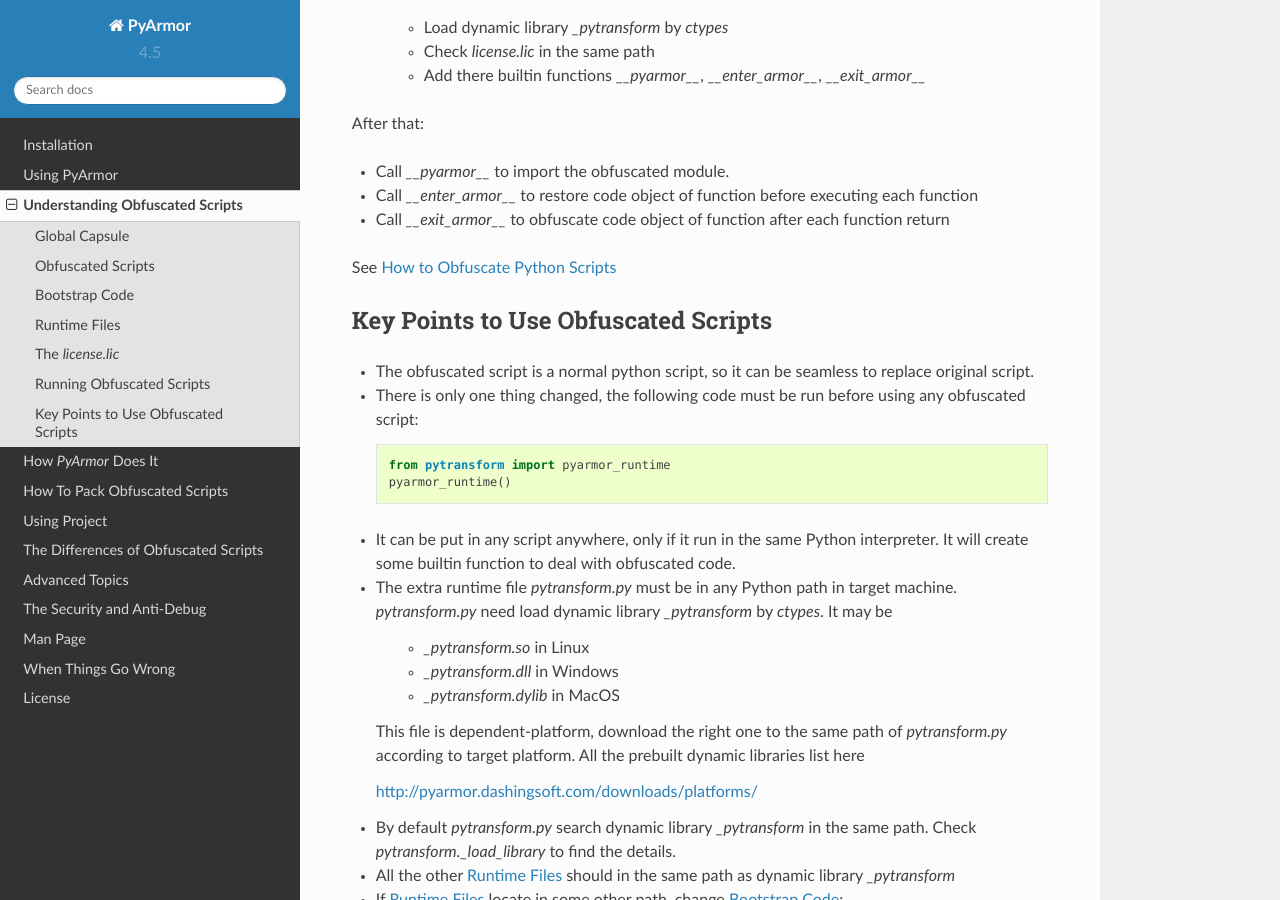
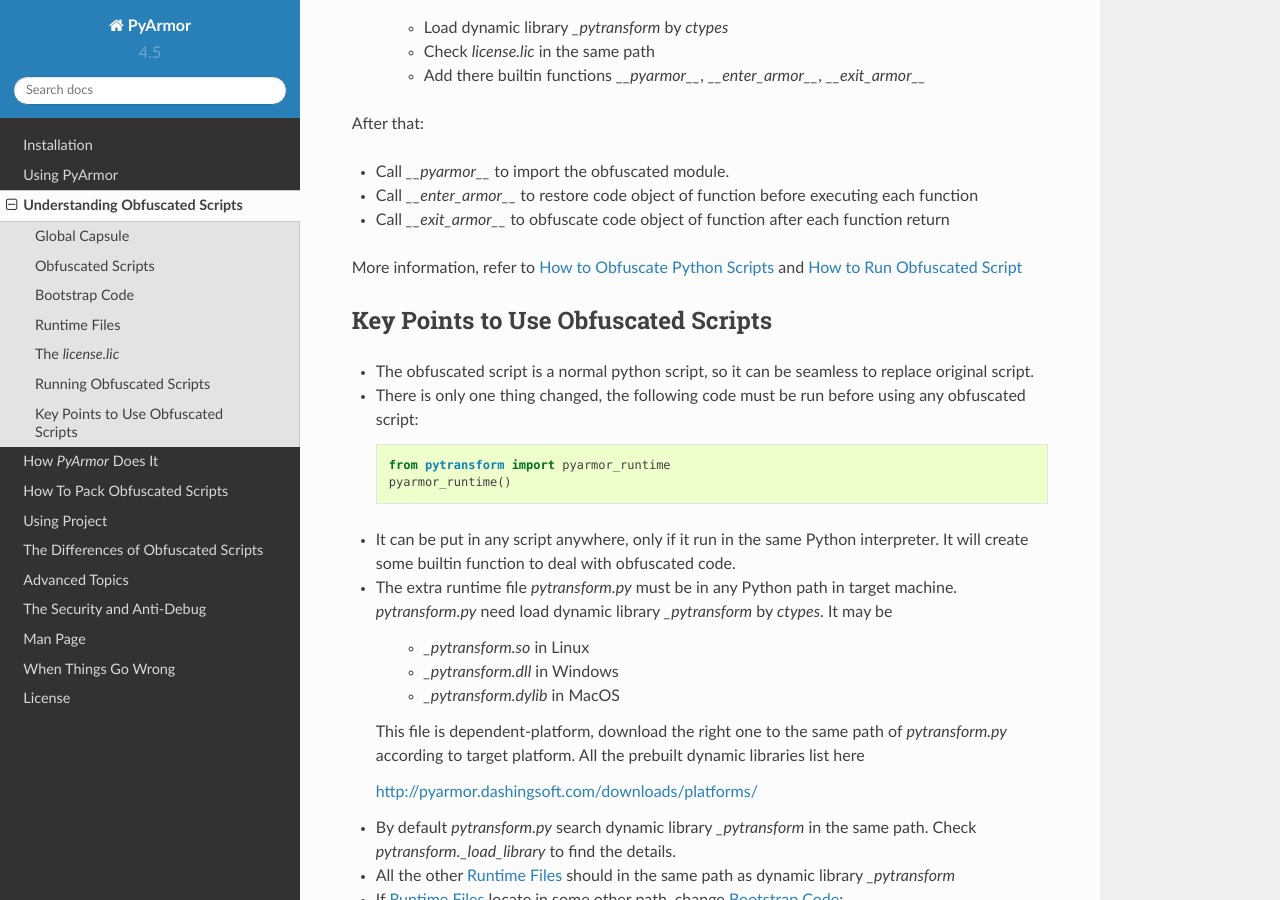
Before and after one commit to dashingsoft/pyarmor, a Sphinx documentation site: the page built from docs/understand-obfuscated-scripts.rst, in a window 1280 px wide and 900 px high, scrolled down 1889 px. Built offline with Sphinx 7.4.7 and the Read the Docs theme 2.0.0, drawn with Linux system fonts in a browser that asks for light colours.

Commit message:
Add link

```diff
--- a/docs/understand-obfuscated-scripts.rst
+++ b/docs/understand-obfuscated-scripts.rst
@@ -99,7 +99,7 @@
 * Call `__enter_armor__` to restore code object of function before executing each function
 * Call `__exit_armor__` to obfuscate code object of function after each function return
 
-See :ref:`How to Obfuscate Scripts`
+More information, refer to :ref:`How to Obfuscate Scripts` and :ref:`How to Run Obfuscated Scripts`
 
 Key Points to Use Obfuscated Scripts
 ------------------------------------
```
